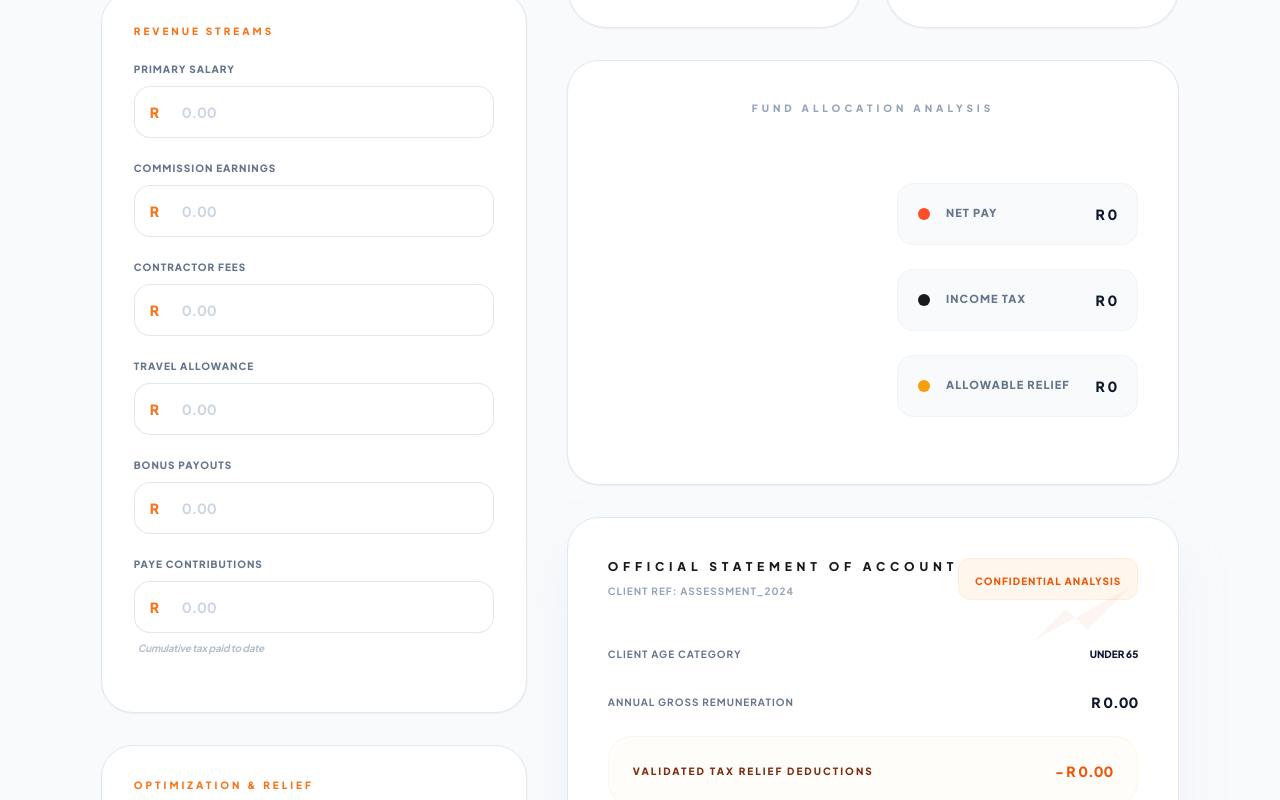
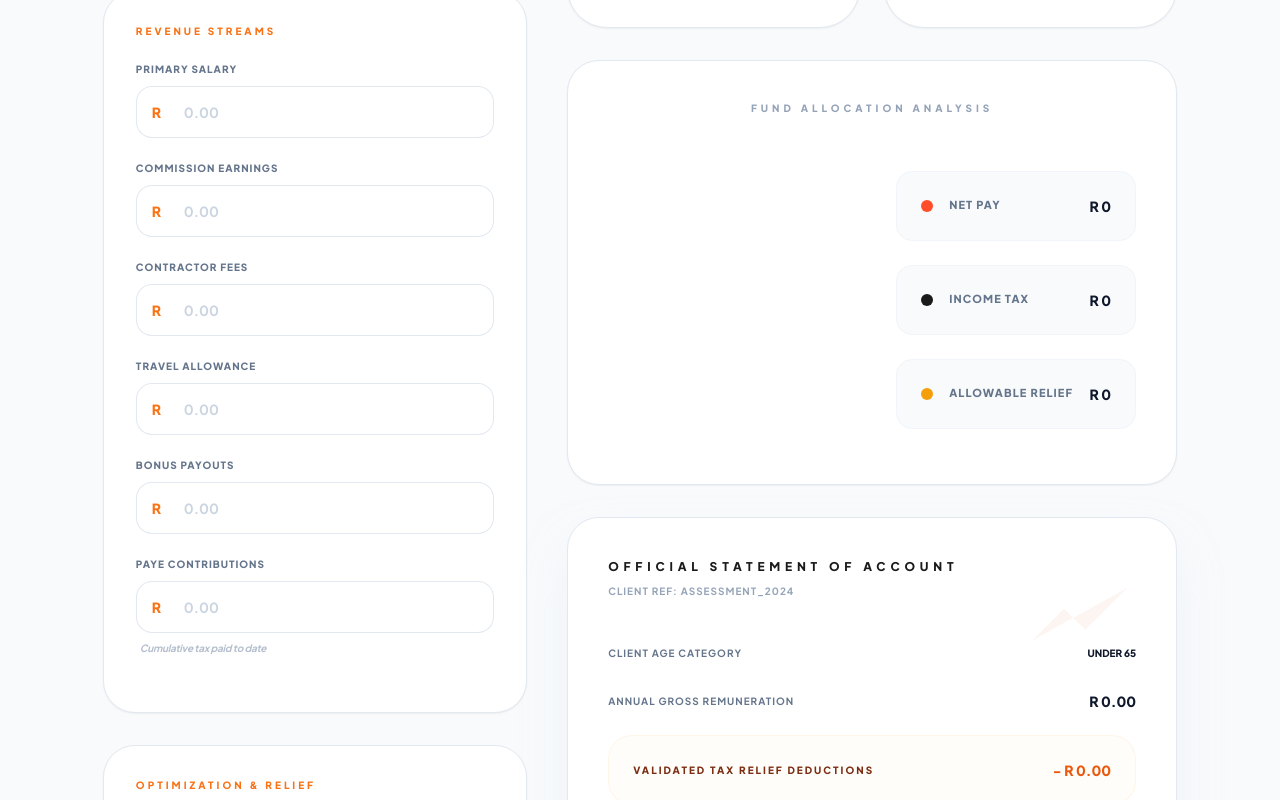
Before and after one commit to wespeakallday/The-One-And-Only-Tax-Calculator, a React (Vite) app: page / in a window 1280 px wide. Shown: the part 619-1419 px from the top of the page. Built offline with nearby package versions, Linux system fonts and the light colour scheme.

Commit message:
feat(ui): Improve chart legend spacing and truncation
Adjusted padding and added truncation to chart legend items to better handle long labels and ensure consistent visual presentation.

```diff
--- a/App.tsx
+++ b/App.tsx
@@ -278,12 +278,12 @@ const App: React.FC = () => {
                 </div>
                 <div className="space-y-6">
                   {chartData.map((item) => (
-                    <div key={item.name} className="flex justify-between items-center p-5 bg-slate-50 border border-slate-100 rounded-2xl group hover:border-orange-200 transition-all">
-                      <div className="flex items-center gap-4">
-                        <div className="w-3 h-3 rounded-full" style={{ backgroundColor: item.color }}></div>
-                        <span className="text-[11px] font-black text-slate-500 uppercase tracking-widest">{item.name}</span>
+                    <div key={item.name} className="flex justify-between items-center p-6 bg-slate-50 border border-slate-100 rounded-2xl group hover:border-orange-200 transition-all">
+                      <div className="flex items-center gap-4 flex-1 min-w-0 mr-4">
+                        <div className="w-3 h-3 rounded-full flex-shrink-0" style={{ backgroundColor: item.color }}></div>
+                        <span className="text-[11px] font-black text-slate-500 uppercase tracking-widest truncate">{item.name}</span>
                       </div>
-                      <span className="text-sm font-black text-slate-900">{new Intl.NumberFormat('en-ZA', { style: 'currency', currency: 'ZAR', maximumFractionDigits: 0 }).format(item.value)}</span>
+                      <span className="text-sm font-black text-slate-900 whitespace-nowrap">{new Intl.NumberFormat('en-ZA', { style: 'currency', currency: 'ZAR', maximumFractionDigits: 0 }).format(item.value)}</span>
                     </div>
                   ))}
                 </div>
@@ -300,9 +300,6 @@ const App: React.FC = () => {
                 <div>
                   <h2 className="text-[12px] font-black text-[#1a1a1a] uppercase tracking-[0.4em]">Official Statement of Account</h2>
                   <p className="text-[10px] text-slate-400 font-bold uppercase mt-2 tracking-widest">Client Ref: Assessment_{selectedYear}</p>
-                </div>
-                <div className="bg-orange-50 border border-orange-100 px-4 py-2 rounded-xl">
-                   <span className="text-[10px] font-black text-orange-600 uppercase tracking-widest">Confidential Analysis</span>
                 </div>
               </div>
 
```
